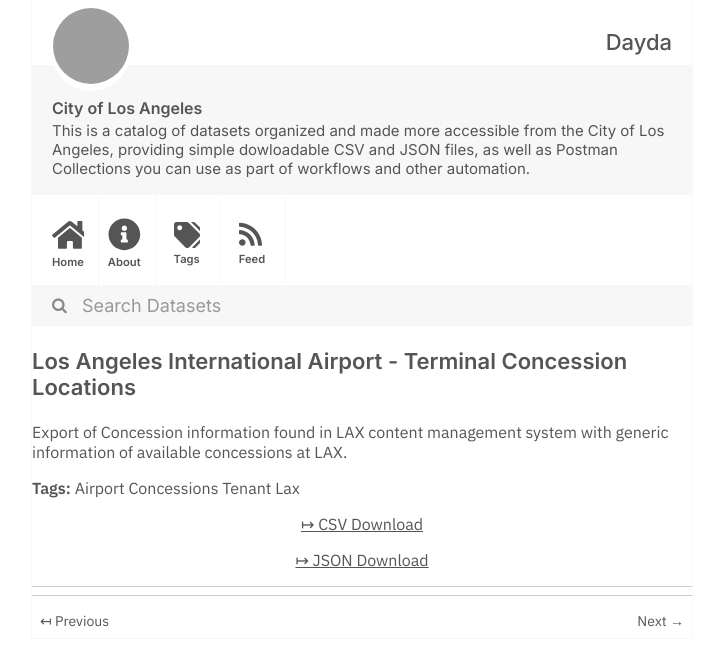
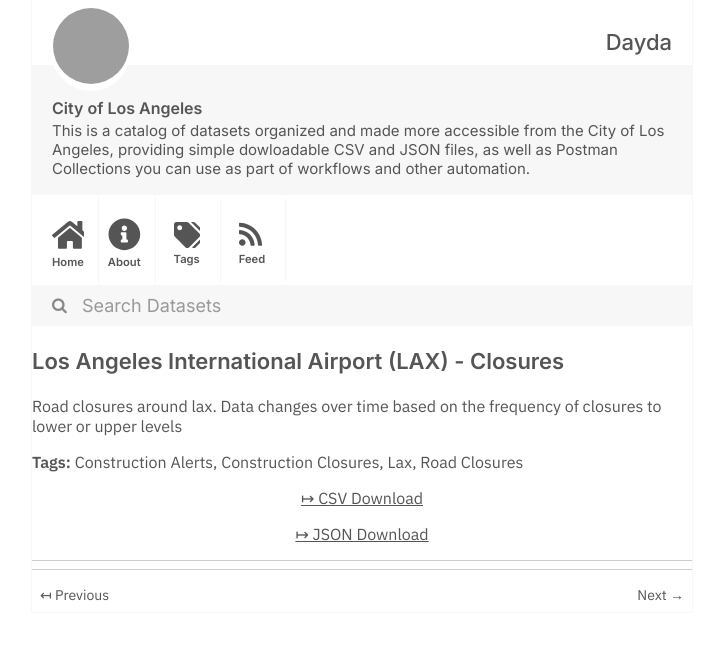
Before and after one commit to dayda-entities/city-of-los-angeles, a Jekyll site: the page built from _posts/2020-11-10-los-angeles-international-airp.md, in a window 1280 px wide, cut to the strip 0-666 px from the top of the page. Shown: the whole strip, without its empty margins (278-990 px from the left). Built offline with Jekyll 4.4.1, drawn with Linux system fonts in a browser that asks for light colours; grey boxes are pictures that could not be loaded.

Commit message:
Publish Data

```diff
--- a/_posts/2020-11-10-los-angeles-international-airp.md
+++ b/_posts/2020-11-10-los-angeles-international-airp.md
@@ -1,16 +1,19 @@
 ---
-title: Los Angeles International Airport - Terminal Concession Locations
-created: '2020-11-10T17:52:25.169985'
-modified: '2020-12-02T15:56:33.540746'
+title: Los Angeles International Airport (LAX) - Closures
+created: '2020-11-10T17:52:07.354121'
+modified: '2020-12-02T15:55:04.114410'
 state: active
 type: dataset
 tags:
-  - Airport Concessions Tenant Lax
+  - Construction Alerts
+  - Construction Closures
+  - Lax
+  - Road Closures
 groups:
   - Local Government
-csv_url: 'https://data.lacity.org/api/views/j6u4-c4yh/rows.csv?accessType=DOWNLOAD'
-json_url: 'https://data.lacity.org/api/views/j6u4-c4yh/rows.json?accessType=DOWNLOAD'
+csv_url: 'https://data.lacity.org/api/views/63kx-necw/rows.csv?accessType=DOWNLOAD'
+json_url: 'https://data.lacity.org/api/views/63kx-necw/rows.json?accessType=DOWNLOAD'
 layout: post
 
 ---
-Export of Concession information found in LAX content management system with generic information of available concessions at LAX.
+Road closures around lax. Data changes over time based on the frequency of closures to lower or upper levels
```
